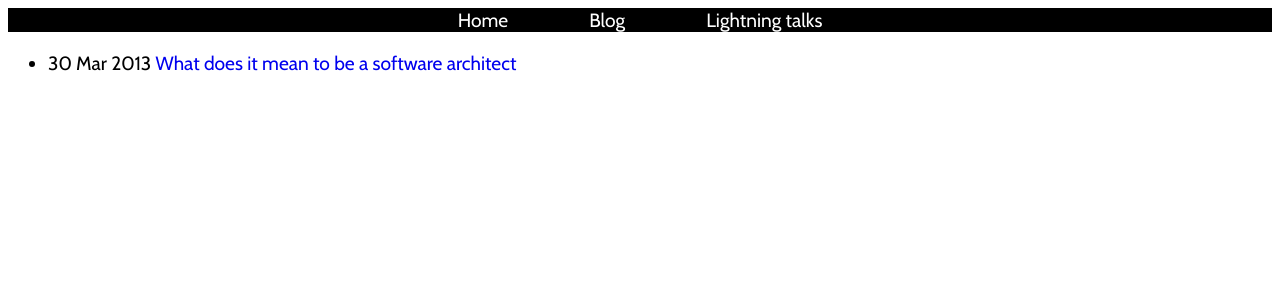
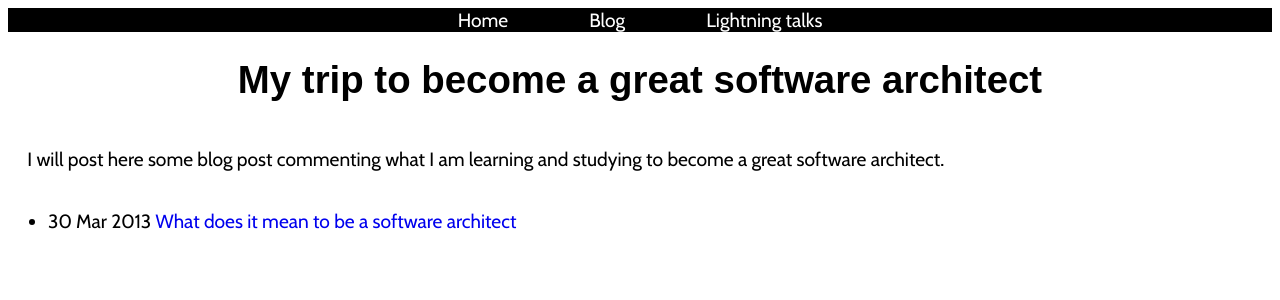
Before and after one commit to toff63/Sandbox, a Jekyll site: the page built from blog.html, in a window 1280 px wide. Shown: the top 300 px of the page. Built offline with Jekyll 4.4.1, drawn with Linux system fonts in a browser that asks for light colours; some web fonts are replaced; Markdown is read by kramdown in place of the engine named in the settings.

Commit message:
added a title to the blog site part

```diff
--- a/blog.html
+++ b/blog.html
@@ -2,6 +2,9 @@
 layout: default
 ---
 
+<h1>My trip to become a great software architect</h1>
+
+<p>I will post here some blog post commenting what I am learning and studying to become a great software architect.</p>
 <ul>
 
 {% for post in site.posts %}
```
